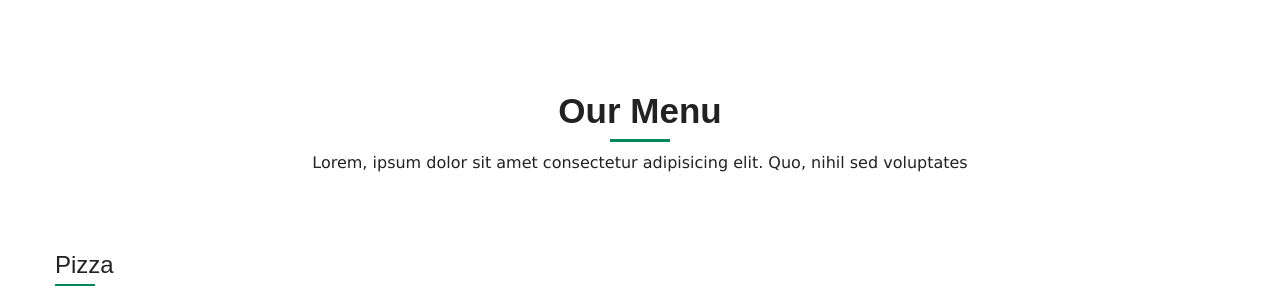
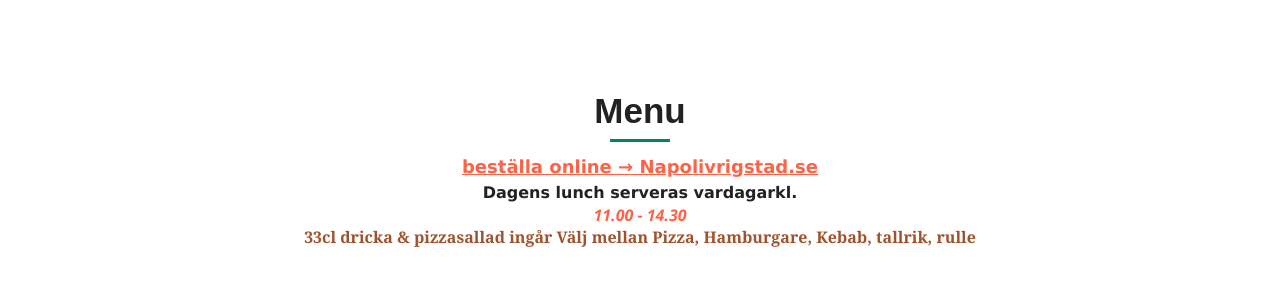
Before and after one commit to pizzerianapoli/menu, a plain HTML site: page index.html in a window 1280 px wide. Shown: the top 298 px of the page. Drawn offline with Linux system fonts and the light colour scheme.

Commit message:
Update index.html

```diff
--- a/index.html
+++ b/index.html
@@ -10,8 +10,15 @@
 <body>
     <div class="main">
         <div class="section-title">
-            <h2>our menu</h2>
-            <p>Lorem, ipsum dolor sit amet consectetur adipisicing elit. Quo, nihil sed voluptates</p>
+            <h2>Menu</h2><p>
+            <a href="https://www.Napolivrigstad.se">beställa online → Napolivrigstad.se</a>
+            <div class="lunch-title">Dagens lunch serveras vardagarkl.
+            </div>
+            <div class="time1"> 11.00 - 14.30</div>
+            <div class="lunch-sale">
+            33cl dricka & pizzasallad ingår Välj mellan Pizza, Hamburgare, Kebab, tallrik, rulle
+            </div>
+            </p>
         </div>
         <div class="menus">
             <div class="menu-column1">
```
